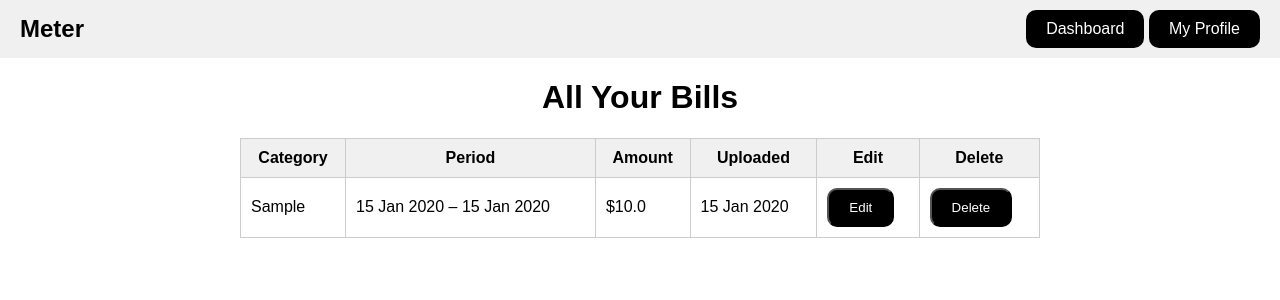
After one commit to rishonjose/CITS3403-Project, a Flask app: page /history in a window 1280 px wide. The commit adds this page. Shown: the top 300 px of the page. Run offline with Flask 3, Linux system fonts and the light colour scheme; a user stored in the database is signed in; tables that the repository leaves empty hold one stand-in row (values such as "Sample post"); some libraries are stand-ins or nearby versions.

Commit message:
Added history.html to view the full bill history of the user

```diff
--- a/app/routes.py
+++ b/app/routes.py
@@ -82,7 +82,7 @@ def register():
 @application.route("/logout")
 def logout():
     logout_user()
-    flash("You’ve been logged out.", "info")
+    flash("You've been logged out.", "info")
     return redirect(url_for("login"))
 
 
@@ -149,7 +149,7 @@ def uploadpage():
                 return redirect(url_for("uploadpage"))
             except Exception:
                 flash(
-                    "Couldn’t parse the PDF completely. "
+                    "Couldn't parse the PDF completely. "
                     "Please enter manually.",
                     "error"
                 )
@@ -271,13 +271,13 @@ def analytics_api():
 def delete_entry(entry_id):
     entry = BillEntry.query.get_or_404(entry_id)
     if entry.user_id != current_user.id:
-        flash("That’s not your bill to delete!", "error")
-        return redirect(url_for('visualise_data'))
+        flash("That's not your bill to delete!", "error")
+        return redirect(request.referrer or url_for('visualise_data'))
 
     db.session.delete(entry)
     db.session.commit()
     flash("Bill deleted.", "success")
-    return redirect(url_for('visualise_data'))
+    return redirect(request.referrer or url_for('visualise_data'))
 
 
 @application.route('/entry/<int:entry_id>/edit', methods=['GET', 'POST'])
@@ -285,8 +285,8 @@ def delete_entry(entry_id):
 def edit_entry(entry_id):
     entry = BillEntry.query.get_or_404(entry_id)
     if entry.user_id != current_user.id:
-        flash("Cannot edit someone else’s bill.", "error")
-        return redirect(url_for('visualise_data'))
+        flash("Cannot edit someone else's bill.", "error")
+        return redirect(request.referrer or url_for('visualise_data'))
 
     if request.method == 'POST':
         # pull & validate exactly like uploadpage()
@@ -298,16 +298,30 @@ def edit_entry(entry_id):
             entry.end_date      = date.fromisoformat(request.form['end_date'])
         except (ValueError, TypeError):
             flash("Invalid data; please try again.", "error")
-            return redirect(url_for('edit_entry', entry_id=entry_id))
+            return redirect(request.referrer or url_for('visualise_data'))
 
         db.session.commit()
         flash("Bill updated!", "success")
-        return redirect(url_for('visualise_data'))
+        return redirect(request.referrer or url_for('visualise_data'))
 
     # GET → pre-populate a simple edit form
     return render_template('edit_bill.html', bill=entry)
 
 
+@application.route('/history')
+@login_required
+def bill_history():
+    page = request.args.get('page', 1, type=int)
+    pagination = (BillEntry.query
+                  .filter_by(user_id=current_user.id)
+                  .order_by(BillEntry.created_at.desc())
+                  .paginate(page=page, per_page=20))
+    return render_template(
+      'history.html',
+      bills=pagination.items,
+      prev_page=pagination.prev_num,
+      next_page=pagination.next_num
+    )
 
 
 @application.route("/u")
--- /dev/null
+++ b/app/templates/history.html
@@ -0,0 +1,172 @@
+<!DOCTYPE html>
+<html lang="en-AU">
+<head>
+    <meta charset="UTF-8" />
+    <meta name="viewport" content="width=device-width, initial-scale=1.0" />
+    <title>Full Bill History</title>
+    <style>
+        body {
+            font-family: Arial, sans-serif;
+            margin: 0;
+            padding: 0;
+        }
+        .header {
+            display: flex;
+            justify-content: space-between;
+            align-items: center;
+            padding: 10px 20px;
+            background-color: #f0f0f0;
+        }
+        .logo {
+            font-size: 1.5rem;
+            font-weight: bold;
+        }
+        .button {
+            background-color: black;
+            color: white;
+            padding: 10px 20px;
+            border-radius: 10px;
+            cursor: pointer;
+            text-decoration: none;
+            display: inline-block;
+        }
+        .button:hover {
+            background-color: #04AA6D;
+        }
+        .Tables-collapse {
+            width: 90%;
+            max-width: 800px;
+            margin: 20px auto;
+            border-collapse: collapse;
+            font-size: 16px;
+        }
+        .Tables-collapse th, .Tables-collapse td {
+            padding: 10px;
+            border: 1px solid #ccc;
+        }
+        .Tables-collapse thead th {
+            background-color: #f0f0f0;
+        }
+        .Tables {
+            text-align: center;
+            margin-top: 20px;
+        }
+        /* modal overlay */
+        .modal {
+        position: fixed;
+        top: 0;
+        left: 0;
+        width: 100%;
+        height: 100%;
+        background: rgba(0, 0, 0, 0.5);
+        display: none;               /* hidden by default */
+        align-items: center;         /* vertically center */
+        justify-content: center;     /* horizontally center */
+        z-index: 1000;
+        }
+        /* modal box */
+        .modal-content {
+        background: #fff;
+        padding: 1.5rem;
+        border-radius: 6px;
+        width: 90%;
+        max-width: 400px;
+        position: relative;
+        }
+        /* close “×” */
+        .modal .close {
+        position: absolute;
+        top: 0.5rem;
+        right: 0.75rem;
+        font-size: 1.25rem;
+        cursor: pointer;
+        }
+    </style>
+</head>
+<body>
+    <!-- Header -->
+    <div class="header">
+        <div class="logo">Meter</div>
+        <div>
+            <a href="{{ url_for('visualise_data') }}" class="button">Dashboard</a>
+            <a href="{{ url_for('profile') }}" class="button">My Profile</a>
+        </div>
+    </div>
+
+    <!-- Page Title -->
+    <div style="text-align:center; margin-top: 20px;">
+        <h1>All Your Bills</h1>
+    </div>
+
+    <!-- History Table -->
+    <table class="Tables-collapse">
+        <thead>
+            <tr>
+                <th>Category</th>
+                <th>Period</th>
+                <th>Amount</th>
+                <th>Uploaded</th>
+                <th>Edit</th>
+                <th>Delete</th>
+            </tr>
+        </thead>
+        <tbody>
+            {% for bill in bills %}
+            <tr>
+                <td>{{ bill.category }}</td>
+                <td>{{ bill.start_date.strftime('%d %b %Y') }} – {{ bill.end_date.strftime('%d %b %Y') }}</td>
+                <td>${{ (bill.units * bill.cost_per_unit) | round(2) }}</td>
+                <td>{{ bill.created_at.strftime('%d %b %Y') }}</td>
+                <td>
+                    <button
+                        class="edit-btn button"
+                        data-id="{{ bill.id }}"
+                        data-category="{{ bill.category }}"
+                        data-units="{{ bill.units }}"
+                        data-cost="{{ bill.cost_per_unit }}"
+                        data-start="{{ bill.start_date }}"
+                        data-end="{{ bill.end_date }}"
+                    >Edit</button>
+                </td>
+                <td>
+                    <form action="{{ url_for('delete_entry', entry_id=bill.id) }}" method="POST" onsubmit="return confirm('Really delete this bill?');">
+                        <input type="hidden" name="csrf_token" value="{{ csrf_token() }}">
+                        <button type="submit" class="button">Delete</button>
+                    </form>
+                </td>
+            </tr>
+            {% endfor %}
+        </tbody>
+    </table>
+
+    <!-- Pagination Controls -->
+    <div class="Tables">
+        {% if prev_page %}
+            <a href="{{ url_for('bill_history', page=prev_page) }}" class="button">Previous</a>
+        {% endif %}
+        {% if next_page %}
+            <a href="{{ url_for('bill_history', page=next_page) }}" class="button">Next</a>
+        {% endif %}
+    </div>
+
+    <div id="editModal" class="modal">
+        <div class="modal-content">
+            <span id="editClose" class="close">&times;</span>
+            <h2>Edit Bill</h2>
+            <form id="editForm" method="POST">
+            <input type="hidden" name="csrf_token" value="{{ csrf_token() }}">
+            <input type="hidden" id="editCategory" name="category">
+            <div><label>Units:</label><input id="editUnits" name="field_one"></div>
+            <div><label>Cost per unit:</label><input id="editCost" name="field_two"></div>
+            <div><label>Start date:</label><input id="editStart" type="date" name="start_date"></div>
+            <div><label>End date:</label><input id="editEnd" type="date" name="end_date"></div>
+            <button type="submit">Save Changes</button>
+            </form>
+        </div>
+    </div>
+
+    <!-- Auth Redirect Script -->
+    <script src="{{ url_for('static', filename='js/auth-redirect.js') }}"></script>
+    <script src="{{ url_for('static', filename='js/visualiseData.js') }}"></script>
+</body>
+</html>
```
Also changed, not shown: app/templates/visualiseDataPage.html (+5 -4 lines).
